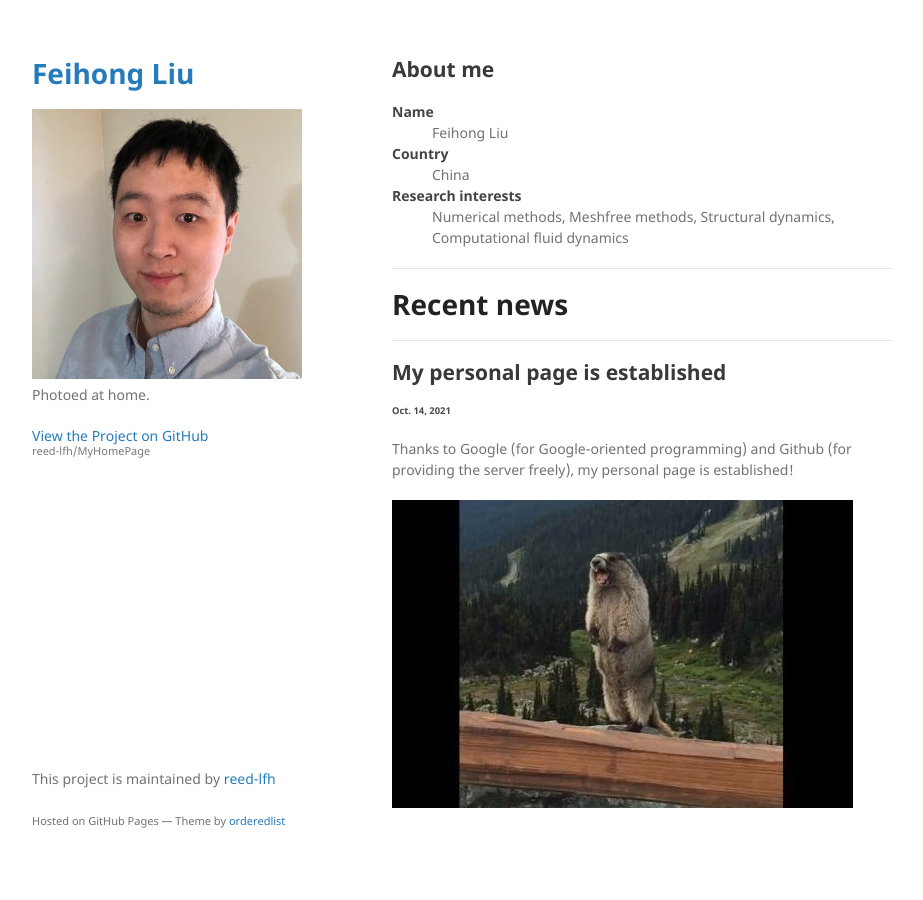
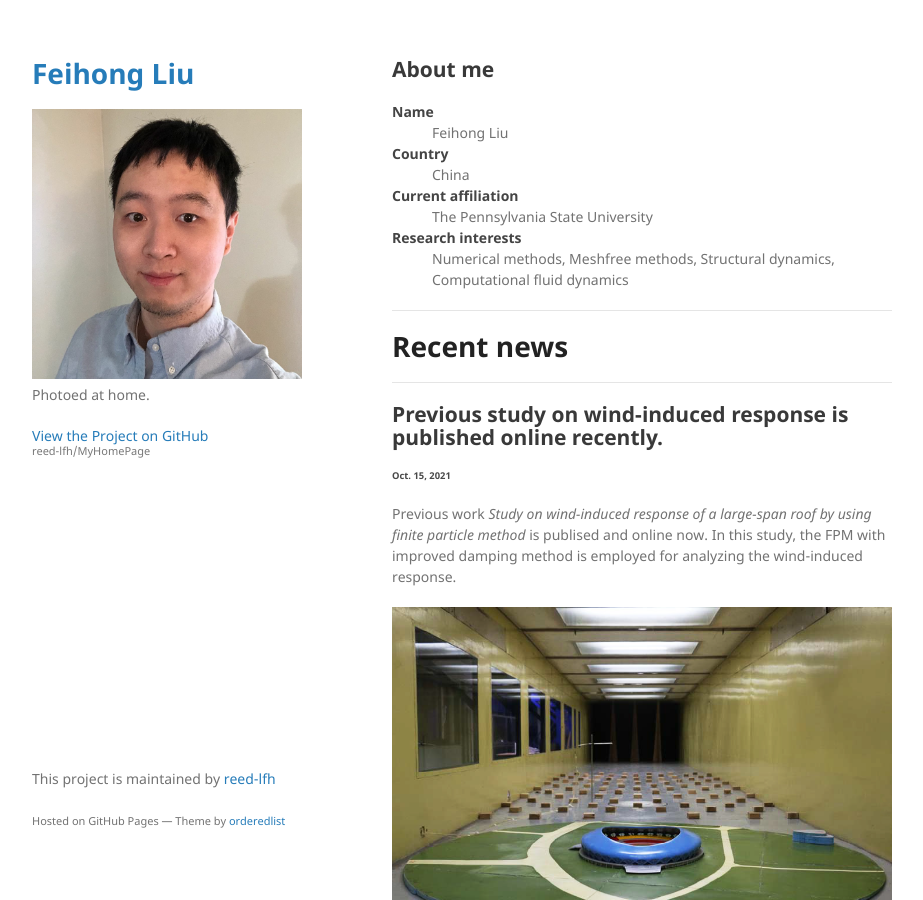
Before and after one commit to reed-lfh/MyHomePage, a Jekyll site: the page built from index.md, in a window 1280 px wide and 900 px high. Shown: the whole window, without its empty margins (178-1101 px from the left). Built offline with Jekyll 4.4.1, drawn with Linux system fonts in a browser that asks for light colours.

Commit message:
add news

```diff
--- a/index.md
+++ b/index.md
@@ -15,6 +15,8 @@ There should be whitespace between paragraphs. We recommend including a README,
 <dd>Feihong Liu</dd>
 <dt>Country</dt>
 <dd>China</dd>
+<dt>Current affiliation</dt>
+<dd>The Pennsylvania State University</dd>
 <dt>Research interests</dt>
 <dd>Numerical methods, Meshfree methods, Structural dynamics, Computational fluid dynamics </dd>
 </dl>
@@ -24,6 +26,13 @@ There should be whitespace between paragraphs. We recommend including a README,
 # Recent news
 
 ---
+
+## Previous study on wind-induced response is published online recently.
+###### Oct. 15, 2021
+
+Previous work _Study on wind-induced response of a large-span roof by using finite particle method_ is publised and online now. In this study, the FPM with improved damping method is employed for analyzing the wind-induced response.
+
+![marmot](/assets/img/Windinduced.png)
 
 ## My personal page is established
 ###### Oct. 14, 2021
```
Also changed, not shown: assets/img/Windinduced.png (added), assets/img/dambreak.png (added).
